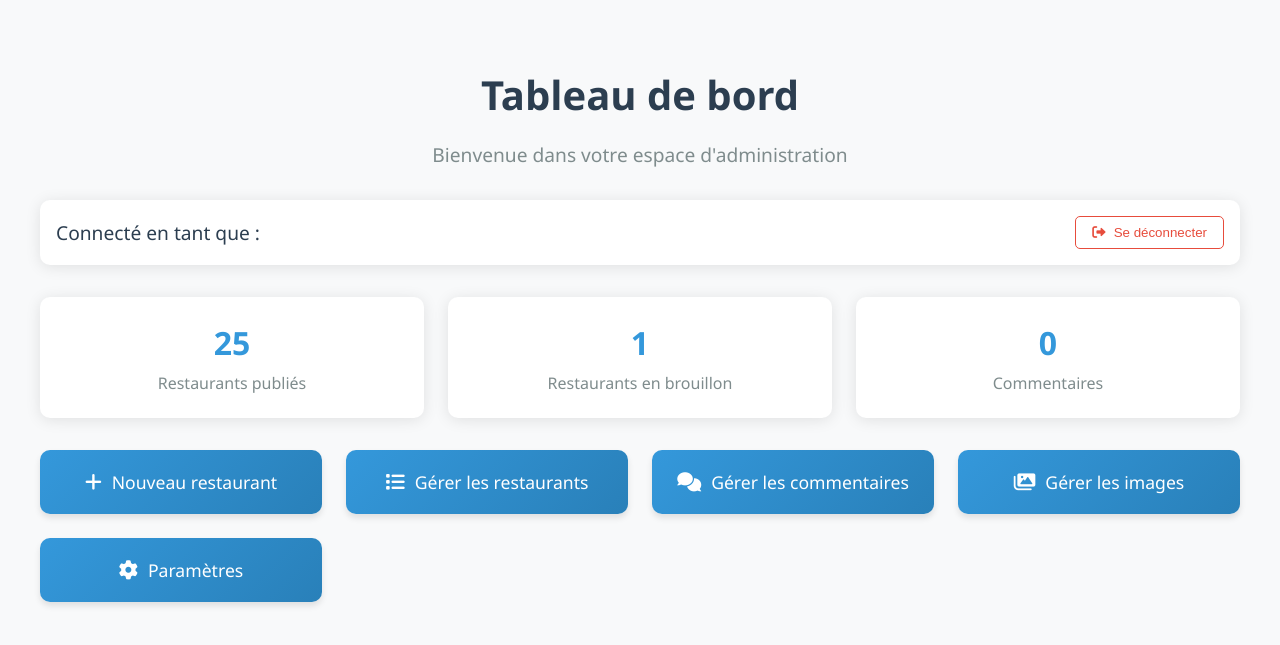
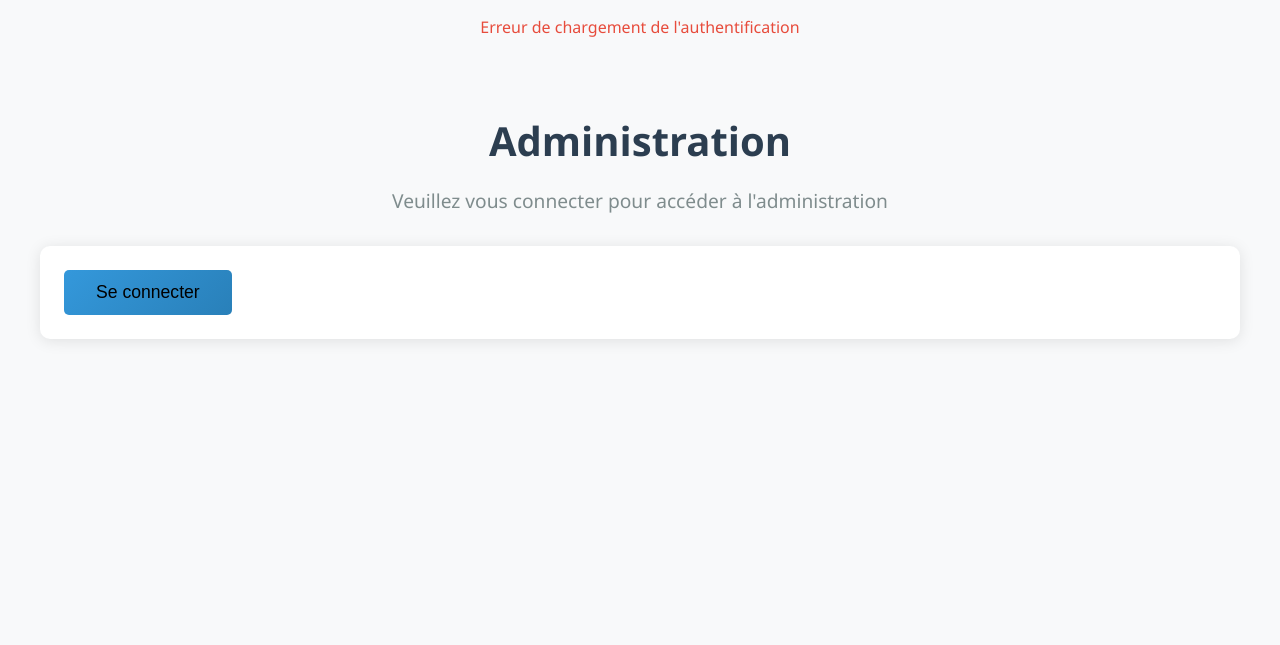
Before and after one commit to Natael21/blog-culinaire, a Jekyll site: the page built from admin/index.html, in a window 1280 px wide. Shown: the top 645 px of the page. Built offline with Jekyll 4.4.1, drawn with Linux system fonts in a browser that asks for light colours; a script that is not in the unit is left out.

Commit message:
admin revert ?

```diff
--- a/admin/index.html
+++ b/admin/index.html
@@ -3,6 +3,32 @@ layout: admin
 title: Administration - Blog Culinaire
 ---
 
+<!-- Loading -->
+<div id="loading" style="display: none;">
+    <div class="spinner-border text-primary" role="status">
+        <span class="visually-hidden">Chargement...</span>
+    </div>
+    <p class="mt-2">Chargement...</p>
+</div>
+
+<!-- Error message -->
+<div id="error-message" class="error-message" style="display: none;"></div>
+
+<!-- Login section -->
+<div id="login-container" style="display: none;">
+    <div class="admin-container">
+        <div class="admin-header">
+            <h1 class="admin-title">Administration</h1>
+            <p class="admin-subtitle">Veuillez vous connecter pour accéder à l'administration</p>
+        </div>
+        <div class="admin-card text-center">
+            <button class="btn btn-primary btn-lg" onclick="openLoginModal();">Se connecter</button>
+        </div>
+    </div>
+</div>
+
+<!-- Admin content -->
+<div id="admin-content" style="display: none;">
     <div class="admin-container">
         <div class="admin-header">
             <h1 class="admin-title">Tableau de bord</h1>
@@ -60,6 +86,7 @@ title: Administration - Blog Culinaire
             <a href="#" class="action-button">
                 <i class="fas fa-cog"></i> Paramètres
             </a>
+        </div>
     </div>
 </div>
 
@@ -182,9 +209,127 @@ title: Administration - Blog Culinaire
         background: #e74c3c;
         color: white;
     }
+
+    #loading {
+        text-align: center;
+        padding: 2rem;
+    }
+    .error-message {
+        color: #e74c3c;
+        text-align: center;
+        margin: 1rem 0;
+    }
+    .admin-card {
+        background: white;
+        border-radius: 10px;
+        box-shadow: 0 2px 15px rgba(0,0,0,0.1);
+        padding: 1.5rem;
+        margin-bottom: 1.5rem;
+    }
+    .btn-primary {
+        background: linear-gradient(135deg, #3498db, #2980b9);
+        border: none;
+        padding: 0.75rem 2rem;
+        font-size: 1.1rem;
+        border-radius: 5px;
+        cursor: pointer;
+        transition: all 0.3s;
+    }
+    .btn-primary:hover {
+        background: linear-gradient(135deg, #2980b9, #2c3e50);
+        transform: translateY(-2px);
+    }
 </style>
 
 <script>
+    // Fonctions utilitaires
+    function showLoading() {
+        document.getElementById('loading').style.display = 'block';
+        document.getElementById('login-container').style.display = 'none';
+        document.getElementById('admin-content').style.display = 'none';
+        document.getElementById('error-message').style.display = 'none';
+    }
+
+    function hideLoading() {
+        document.getElementById('loading').style.display = 'none';
+    }
+
+    function showError(message) {
+        document.getElementById('error-message').textContent = message;
+        document.getElementById('error-message').style.display = 'block';
+        hideLoading();
+        document.getElementById('login-container').style.display = 'block';
+    }
+
+    function updateUI(user) {
+        hideLoading();
+        const loginContainer = document.getElementById('login-container');
+        const adminContent = document.getElementById('admin-content');
+        const userEmail = document.getElementById('user-email');
+
+        if (user) {
+            loginContainer.style.display = 'none';
+            adminContent.style.display = 'block';
+
+            if (userEmail) {
+                const displayName = user.user_metadata && user.user_metadata.full_name ?
+                    user.user_metadata.full_name :
+                    user.email;
+                userEmail.textContent = displayName;
+            }
+        } else {
+            loginContainer.style.display = 'block';
+            adminContent.style.display = 'none';
+        }
+    }
+
+    // Fonction pour ouvrir le modal de connexion
+    function openLoginModal() {
+        if (window.netlifyIdentity) {
+            netlifyIdentity.open('login');
+        } else {
+            showError('Le système d\'authentification n\'est pas disponible');
+        }
+    }
+
+    // Initialisation
+    document.addEventListener('DOMContentLoaded', function() {
+        showLoading();
+
+        if (window.netlifyIdentity) {
+            netlifyIdentity.init({
+                locale: 'fr'
+            });
+
+            netlifyIdentity.on('init', user => {
+                updateUI(user);
+            });
+
+            netlifyIdentity.on('login', user => {
+                netlifyIdentity.close();
+                updateUI(user);
+            });
+
+            netlifyIdentity.on('logout', () => {
+                updateUI(null);
+                window.location.href = "/";
+            });
+
+            netlifyIdentity.on('error', err => {
+                showError('Une erreur est survenue lors de l\'authentification. Veuillez réessayer.');
+            });
+
+            const currentUser = netlifyIdentity.currentUser();
+            if (currentUser) {
+                updateUI(currentUser);
+            } else {
+                document.getElementById('login-container').style.display = 'block';
+            }
+        } else {
+            showError('Erreur de chargement de l\'authentification');
+        }
+    });
+
     // Désactiver les logs de débogage
     console.log = function() {};
     console.error = function() {};
@@ -199,31 +344,4 @@ title: Administration - Blog Culinaire
             window.location.href = "/";
         }
     }
-
-    // Initialisation de Netlify Identity
-    if (window.netlifyIdentity) {
-        netlifyIdentity.init();
-
-        // Vérifier si l'utilisateur est déjà connecté
-        const currentUser = netlifyIdentity.currentUser();
-        if (currentUser) {
-            const displayName = currentUser.user_metadata && currentUser.user_metadata.full_name ?
-                currentUser.user_metadata.full_name :
-                currentUser.email;
-            document.getElementById('user-email').textContent = displayName;
-        }
-
-        // Écouter les événements de connexion
-        netlifyIdentity.on('login', user => {
-            const displayName = user.user_metadata && user.user_metadata.full_name ?
-                user.user_metadata.full_name :
-                user.email;
-            document.getElementById('user-email').textContent = displayName;
-        });
-
-        // Écouter les événements de déconnexion
-        netlifyIdentity.on('logout', () => {
-            window.location.href = "/";
-        });
-    }
 </script>
```
Lines whose indentation alone changed are shown as unchanged.
